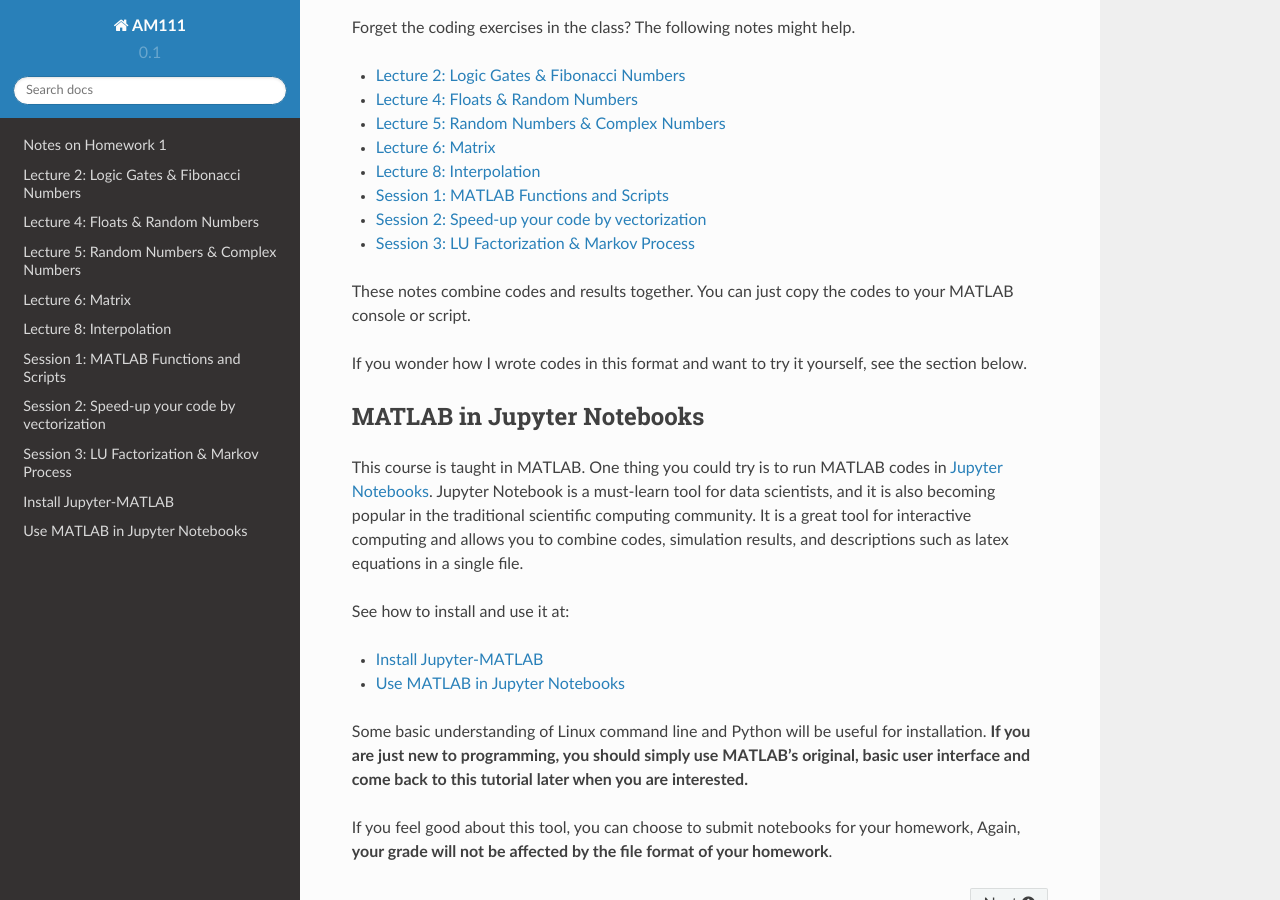
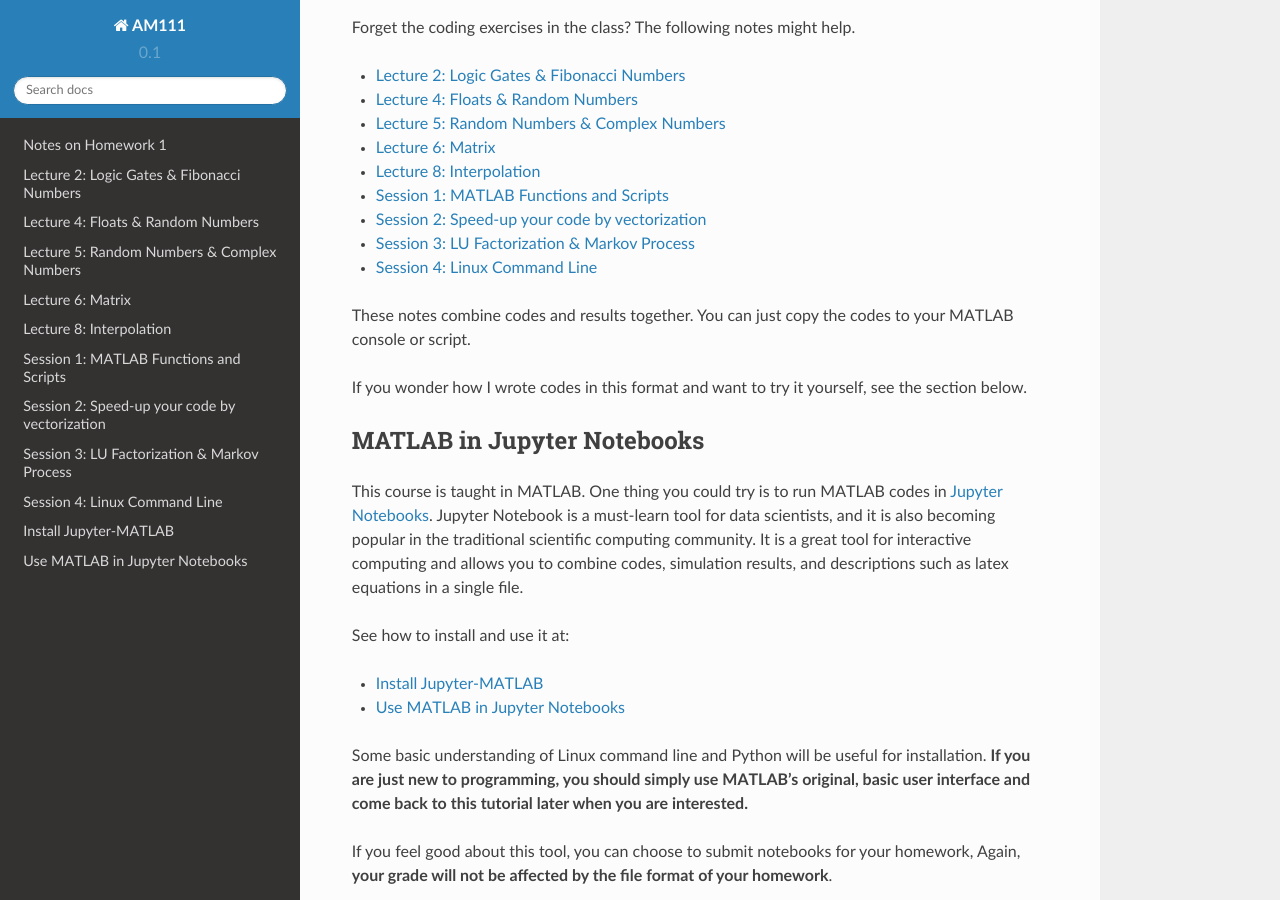
Before and after one commit to JiaweiZhuang/AM111, a Sphinx documentation site: the page built from docs/index.rst, in a window 1280 px wide and 900 px high, scrolled down 784 px. Built offline with Sphinx 7.4.7 and the Read the Docs theme 2.0.0, drawn with Linux system fonts in a browser that asks for light colours.

Commit message:
Sess 4 note
Signed-off-by: JiaweiZhuang <jiaweizhuang@g.harvard.edu>

```diff
--- a/docs/index.rst
+++ b/docs/index.rst
@@ -46,6 +46,7 @@ Forget the coding exercises in the class? The following notes might help.
    session1_functions.ipynb
    session2_vectorization.ipynb
    session3_LU_markov.ipynb
+   session4_linux.ipynb
 
 These notes combine codes and results together. You can just copy the codes to your MATLAB console or script.
 
```
Also changed, not shown: docs/session4_linux.ipynb (added).
